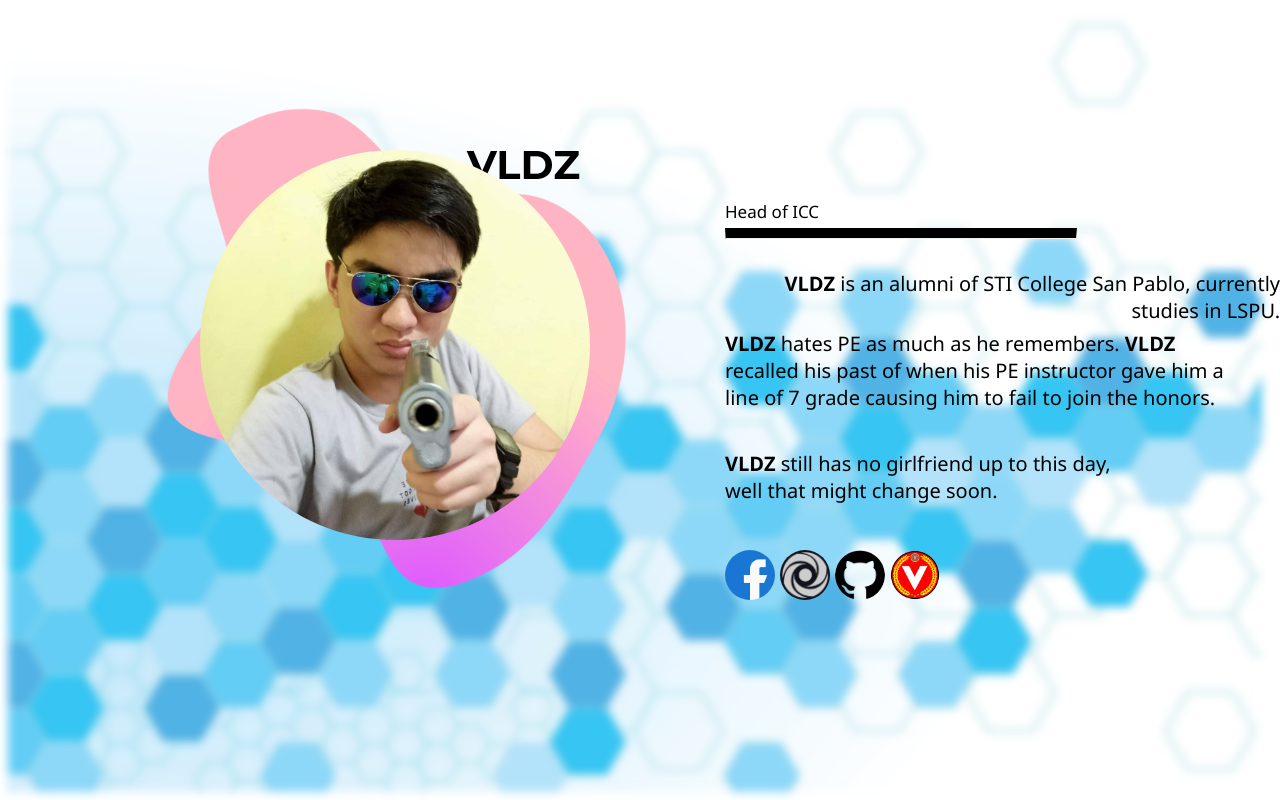
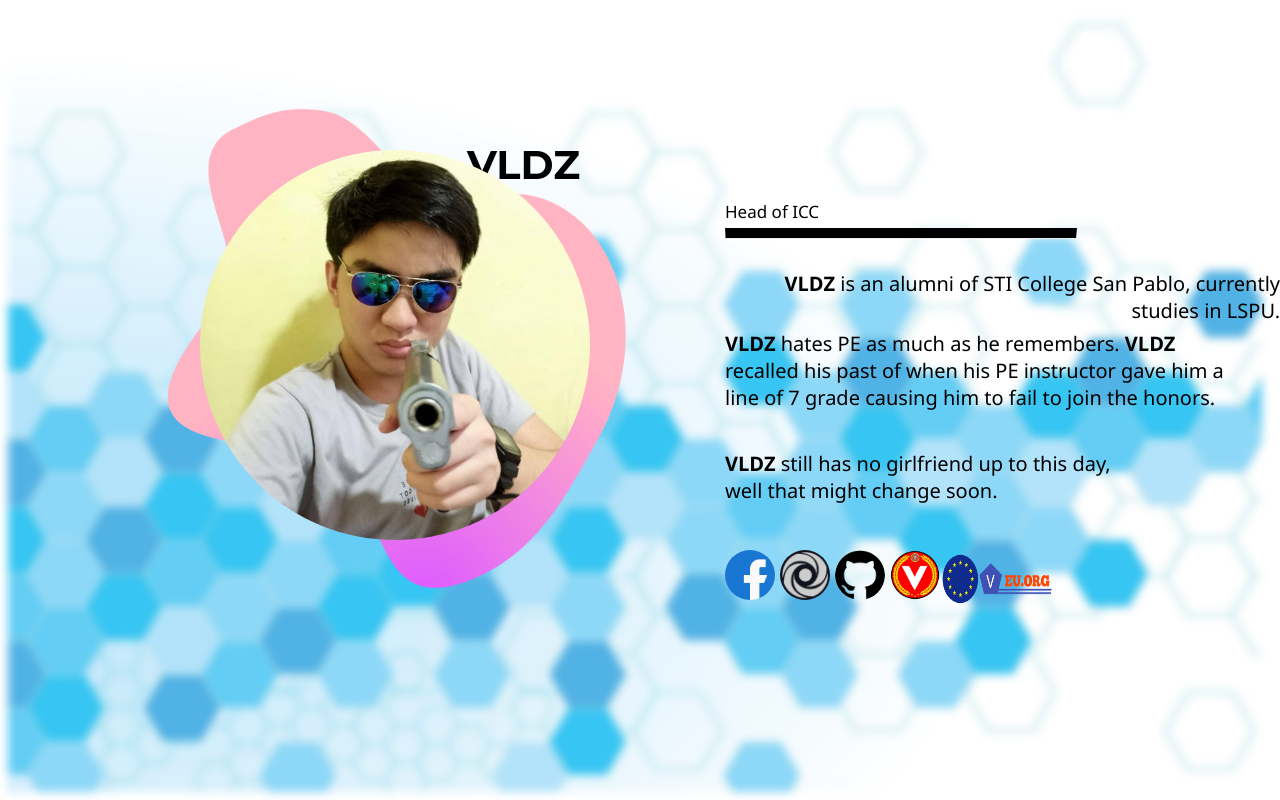
Before and after one commit to Valdezin/valdezin.github.io, a plain HTML site: page index.html in a window 1280 px wide. Drawn offline with Linux system fonts and the light colour scheme.

Commit message:
Added vldz.eu.org

```diff
--- a/css/zukan.css
+++ b/css/zukan.css
@@ -116,6 +116,16 @@
     width: 50px;
 }
 
+.zukan-euorg {
+    position: absolute;
+    top: 535px;
+    left: 940px;
+    z-index: 2;
+    border-radius: 50%;
+    height:11%;
+    width: 9%;
+}
+
 .zukan-bg-image{
     background-image:url('/images/honeycomb_sa.jpg');
     width:98%;
--- a/index.html
+++ b/index.html
@@ -41,5 +41,6 @@ alert("too lazy to create mobile view, just browse using PC :v");
 <a href="https://replit.com/&commat;JohnVdz" target="_blank"><img src="/images/favicon_repl.png" class="zukan-replit" align="left">
 <a href="https://github.com/Valdezin" target="_blank"><img src="/images/github_logo.png" class="zukan-github" align="left">
 <a href="https://archive.vldz.ga" target="_blank"><img src="/images/zungspa.png" class="zukan-archive" align="left">
+<a href="https://vldz.eu.org" target="_blank"><img src="/images/vldzeuorg.png" class="zukan-euorg" align="left">
 </body>
 <html>
```
Also changed, not shown: images/vldzeuorg.png (added).
